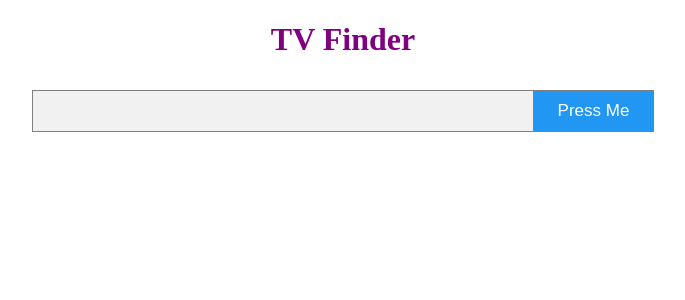
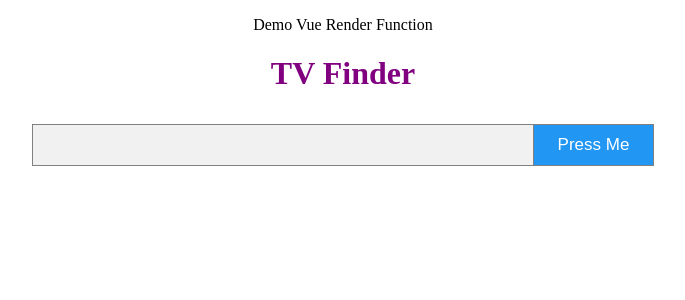
Before and after one commit to tuanvoanh/vue_render_function, a Vue app: page / in a window 1280 px wide. Shown: the top 300 px of the page, without its empty margins (297-982 px from the left). Built offline with nearby package versions, Linux system fonts and the light colour scheme.

Commit message:
fix http to htpps link

```diff
--- a/package.json
+++ b/package.json
@@ -1,10 +1,12 @@
 {
+  "homepage": "http://tuanvoanh.github.io/vue_render_function",
   "name": "render-function",
   "version": "0.0.0",
   "scripts": {
     "dev": "vite",
     "build": "vite build",
-    "serve": "vite preview"
+    "serve": "vite preview",
+    "deploy": "gh-pages -d dist"
   },
   "dependencies": {
     "vue": "^3.0.5"
@@ -12,6 +14,7 @@
   "devDependencies": {
     "@vitejs/plugin-vue": "^1.2.2",
     "@vue/compiler-sfc": "^3.0.5",
+    "gh-pages": "^3.1.0",
     "vite": "^2.2.3"
   }
 }
--- a/src/App.vue
+++ b/src/App.vue
@@ -1,12 +1,15 @@
 <template>
-  <Heading :level=1>TV Finder</Heading>
-  <MyShow/>
+  <div>
+    <p>Demo Vue Render Function</p>
+    <Heading :level="1">TV Finder</Heading>
+    <MyShow />
+  </div>
 </template>
 
 <script setup>
-import Heading from './components/Heading.vue'
-import MyShow from './components/MyShow.vue'
-import HelloWorld from './components/HelloWorld.vue'
+import Heading from "./components/Heading.vue";
+import MyShow from "./components/MyShow.vue";
+import HelloWorld from "./components/HelloWorld.vue";
 // This starter template is using Vue 3 experimental <script setup> SFCs
 // Check out https://github.com/vuejs/rfcs/blob/script-setup-2/active-rfcs/0000-script-setup.md
 </script>
--- a/src/components/MyShow.vue
+++ b/src/components/MyShow.vue
@@ -11,7 +11,7 @@ export default {
       if (!search) return;
       shows.value = [];
       const result = await fetch(
-        `http://api.tvmaze.com/search/shows?q=${search}`
+        `https://api.tvmaze.com/search/shows?q=${search}`
       ).catch((e) => {
         error.value = "error" + e;
         console.log("got an error", error.value);
--- a/vite.config.js
+++ b/vite.config.js
@@ -3,5 +3,6 @@ import vue from '@vitejs/plugin-vue'
 
 // https://vitejs.dev/config/
 export default defineConfig({
-  plugins: [vue()]
+  plugins: [vue()],
+  base: "./"
 })
```
Also changed, not shown: 1 other file (tests, documents, lock files or other folders).
